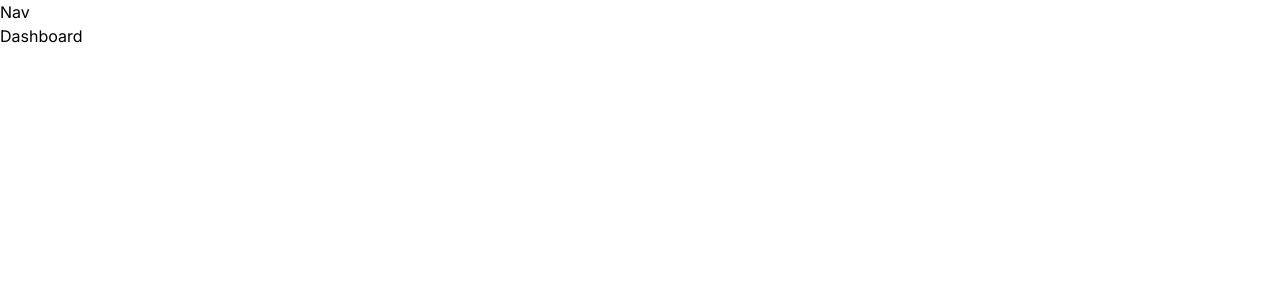
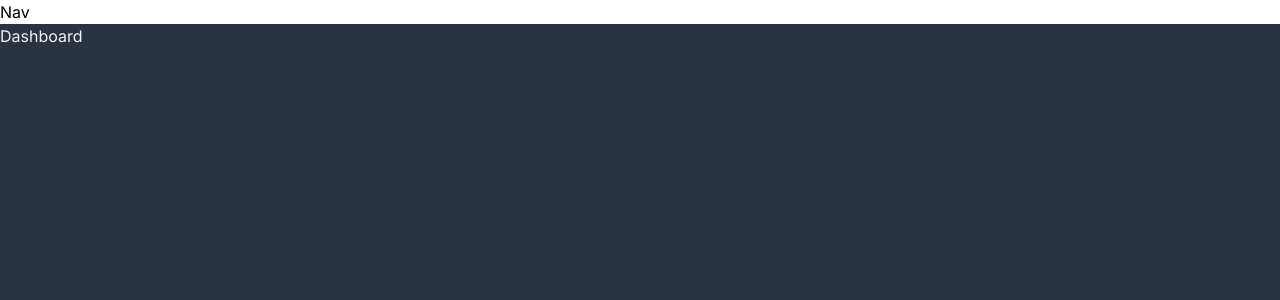
Before and after one commit to ulxsth/next-ticket-app, a Next.js app: page / in a window 1280 px wide. Shown: the top 300 px of the page. Built offline with nearby package versions, Linux system fonts and the light colour scheme.

Commit message:
update: autoAddCssを無効にした

```diff
--- a/app/layout.js
+++ b/app/layout.js
@@ -2,6 +2,11 @@
 import "./globals.css";
 import Nav from "./(components)/Nav";
 
+import { config } from "@fortawesome/fontawesome-svg-core";
+import "@fortawesome/fontawesome-svg-core/styles.css";
+
+// Tell Font Awesome to skip adding the CSS automatically since it's being imported above
+config.autoAddCss = false;
 const inter = Inter({ subsets: ["latin"] });
 
 export const metadata = {
@@ -13,8 +18,10 @@
   return (
     <html lang="en">
       <body className={inter.className}>
-        <Nav />
-        {children}
+        <div className="flex flex-col h-screen max-h-screen">
+          <Nav />
+          <div className="flex-grow overflow-y-auto bg-page text-default-text">{children}</div>
+        </div>
       </body>
     </html>
   );
```
